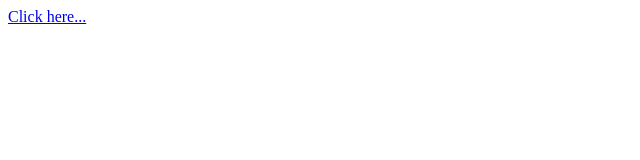
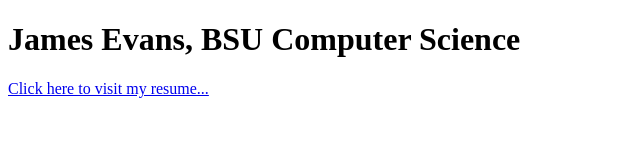
Before and after one commit to j5evans/j5evans.github.io, a plain HTML site: page index.html in a window 1280 px wide. Shown: the whole page, without its empty margins (0-640 px from the left). Drawn offline with Linux system fonts and the light colour scheme.

Commit message:
added to index.html

```diff
--- a/index.html
+++ b/index.html
@@ -7,6 +7,12 @@
     </head>
 
 <body>
-    <a href="project.html">Click here...</a>
+    <header>
+        <h1 class="header">James Evans, BSU Computer Science</h1>
+    </header>
+
+    <div>
+        <a href="project.html">Click here to visit my resume...</a>
+    </div>
 </body>
 </html>
```
